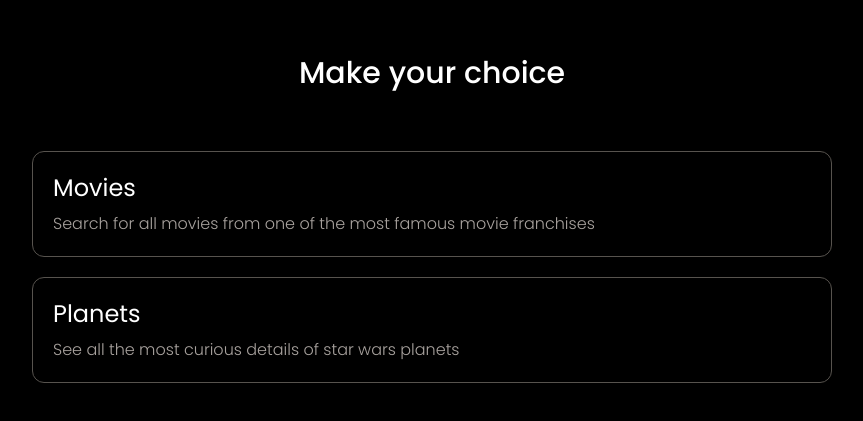
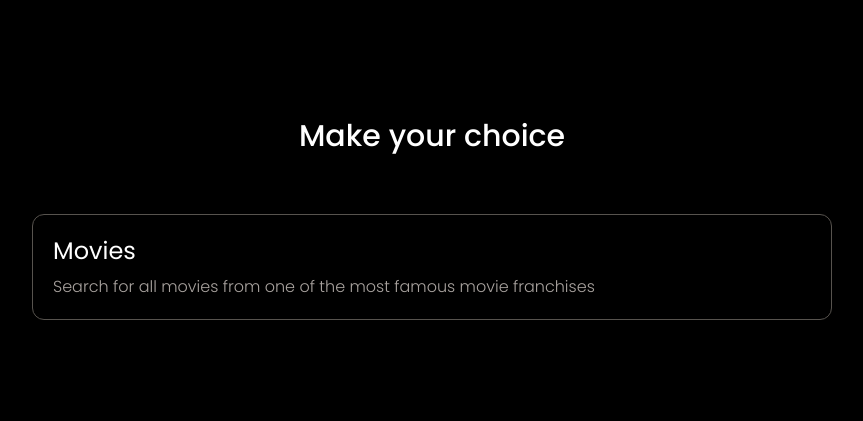
Before and after one commit to josuenm/star-wars, a React (Vite) app: page /dashboard in a window 1280 px wide. Shown: the part 181-602 px from the top of the page, without its empty margins (208-1071 px from the left). Built offline with nearby package versions, Linux system fonts and the light colour scheme.

Commit message:
title, link removed
Head title has been modified and a link has been removed

```diff
--- a/src/pages/Dashboard.tsx
+++ b/src/pages/Dashboard.tsx
@@ -1,4 +1,5 @@
 import { AnimatedPage, SafeArea } from "@components";
+import { useEffect } from "react";
 import { Link } from "react-router-dom";
 
 interface CardProps {
@@ -33,13 +34,11 @@
         "Search for all movies from one of the most famous movie franchises",
       linkTo: "/movies",
     },
-    {
-      id: "2",
-      title: "Planets",
-      description: "See all the most curious details of star wars planets",
-      linkTo: "/planets",
-    },
   ];
+
+  useEffect(() => {
+    document.title = "Dashboard - Star Wars";
+  }, []);
 
   return (
     <AnimatedPage>
```
